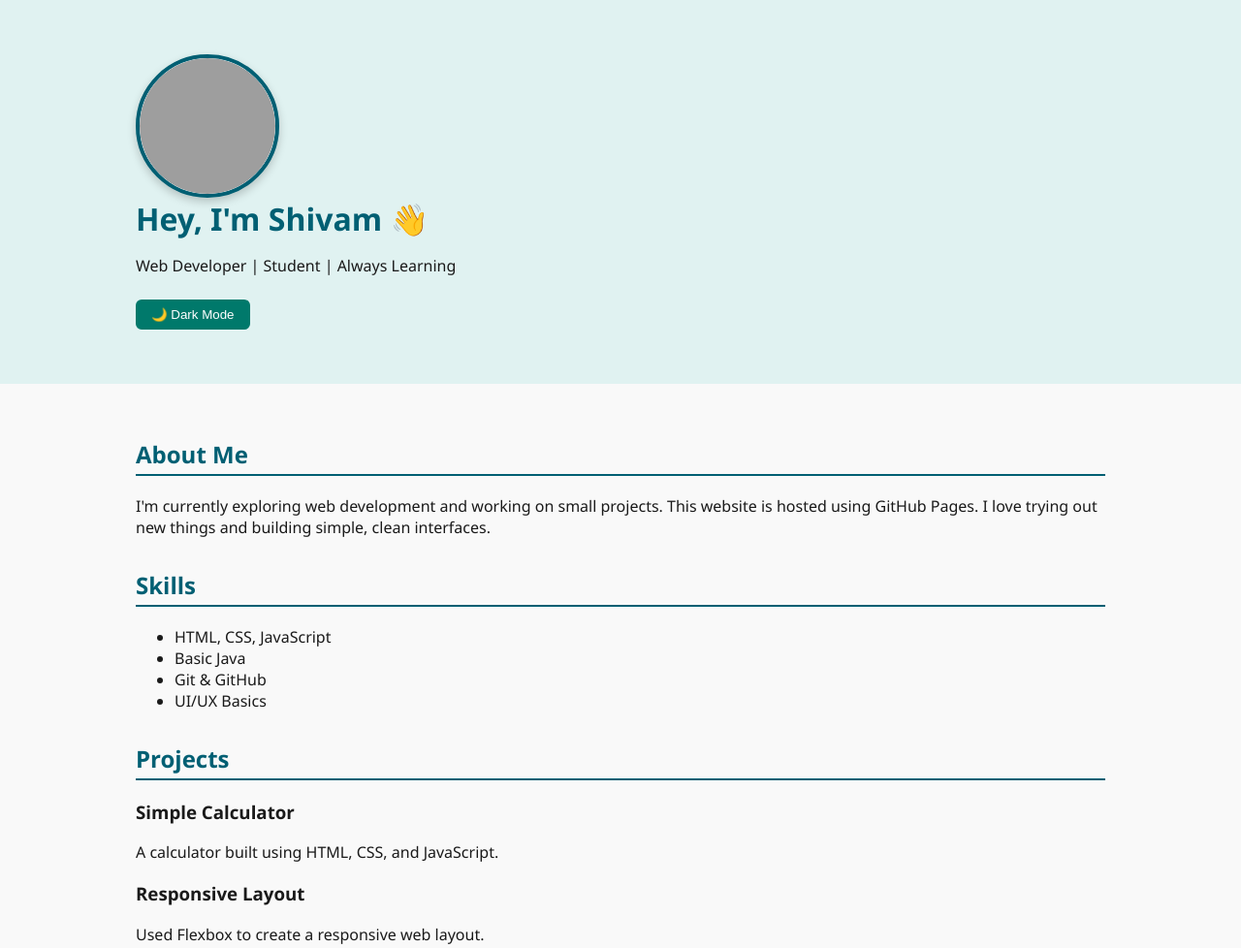
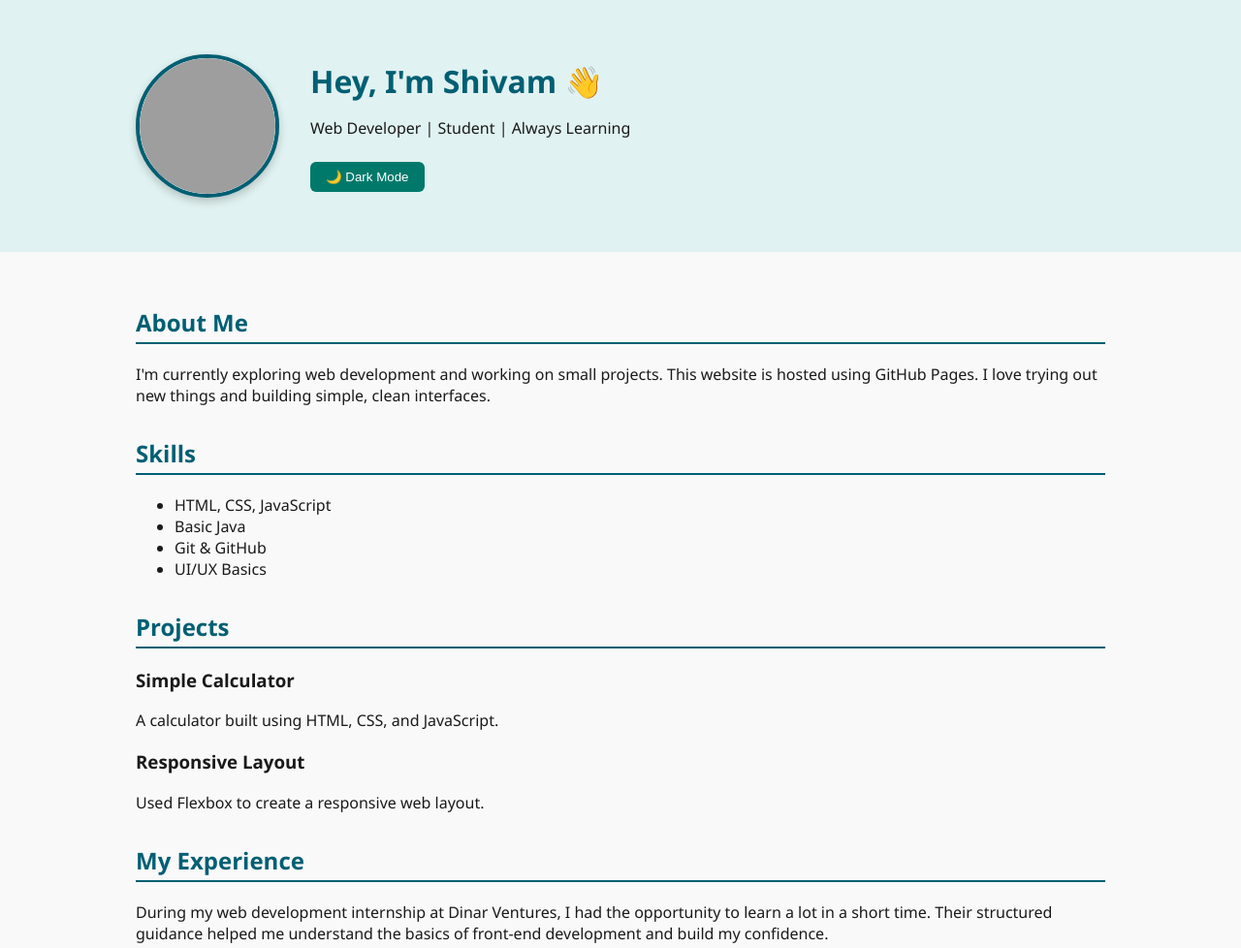
Before and after one commit to shivamg-2410/my-portfolio, a plain HTML site: page index.html in a window 1280 px wide. Shown: the top 978 px of the page at 97% size. Drawn offline with Linux system fonts and the light colour scheme; grey boxes are pictures that could not be loaded.

Commit message:
Update index.html

```diff
--- a/index.html
+++ b/index.html
@@ -7,7 +7,7 @@
 </head>
 <body>
   <header>
-    <div class="container">
+  <div class="container header-flex">
     <div class="profile-wrapper">
       <img src="shivam-ghibli.png" alt="Shivam as a developer" class="profile-img" />
     </div>
@@ -18,7 +18,6 @@
     </div>
   </div>
 </header>
-
 <main class="container">
     <section>
       <h2>About Me</h2>
```
Lines whose indentation alone changed are shown as unchanged.
